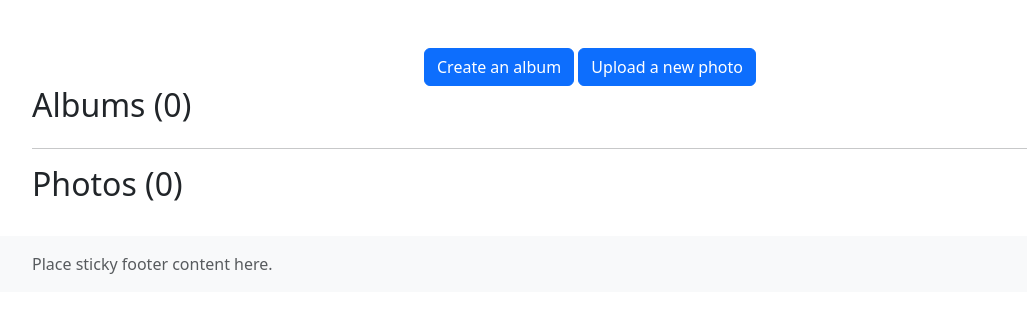
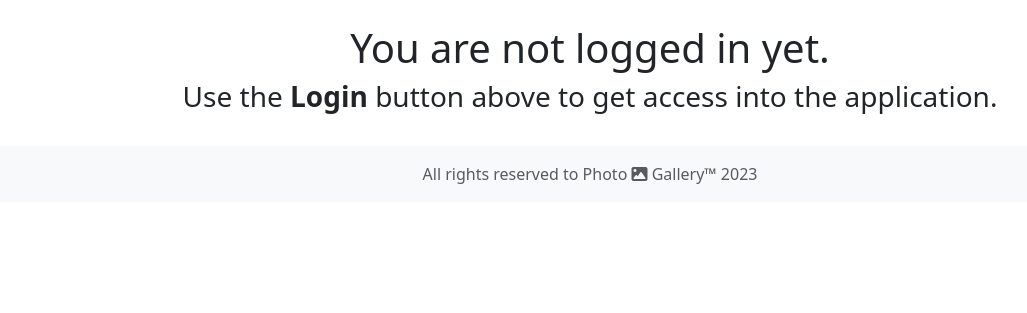
Before and after one commit to tiberiu-dascal/GALLERY, a Django app: page / in a window 1280 px wide. Shown: the part 56-369 px from the top of the page, without its empty margins (50-1077 px from the left). Run offline with Django 4.2, Linux system fonts and the light colour scheme; some libraries are stand-ins or nearby versions.

Commit message:
Refactored templates and added django-crispy-forms package in Pipfile

```diff
--- a/gallery/templates/base.html
+++ b/gallery/templates/base.html
@@ -117,6 +117,7 @@
                     data-bs-dismiss="alert"
                     aria-label="Close"></button>
           </div>
+        </div>
         {% endfor %}
         {% endif %}
         <main class="flex-shrink-0">
@@ -136,8 +137,8 @@
         </main>
         <br>
         <footer class="footer mt-auto py-3 bg-body-tertiary">
-                <div class="container">
-                    <span class="text-body-secondary">Place sticky footer content here.</span>
+            <div class="container text-center">
+                <span class="text-body-secondary ">All rights reserved to Photo <i class="fa-solid fa-image"></i> Gallery&trade; 2023</span>
             </div>
         </footer>
     </body>
--- a/gallery/templates/index.html
+++ b/gallery/templates/index.html
@@ -2,6 +2,7 @@
 {% load static %}
 {% block title %}Home :: Photo Gallery{% endblock %}
 {% block content %}
+    {% if user.is_authenticated %}
     <div class="row text-center">
         <div class="col-lg-12">
             {% if albums|length < 1 %}
@@ -19,40 +20,19 @@
             {% endif %}
         </div>
     </div>
-    <div class="row">
-        <h2>Albums ({{ albums|length }})</h2>
-        {% for album in albums %}
-            <div class="col-lg-3 col-md-6 col-sm-12 mt-4">
-                <div class="card shadow-sm">
-                    <a href="/album/{{ admin.id }}/">
-                        <img src="{{ album.cover.url }}"
-                             width="100%"
-                             height="150px"
-                             alt="{{ album.title }}"
-                             style="object-fit:cover;
-                                    padding:3px">
-                    </a>
-                    <div class="card-body">
-                        <p class="card-text">{{ album.title }}</p>
-                        <div class="d-flex justify-content-between align-items-center">
-                            <div class="btn-group">
-                                <a href="/map/{{ album.id }}"
-                                   type="button"
-                                   class="btn btn-sm btn-outline-secondary">
-                                    <i class="fa-solid fa-map"></i> View
-                                </a>
-                                <a href="/{{ album.id }}/delete/" class="btn btn-sm btn-outline-danger">Delete</a>
-                            </div>
-                        </div>
-                    </div>
-                </div>
-            </div>
-        {% endfor %}
-    </div>
-    <hr>
-    <div class="row">
-        <h2>Photos ({{ photos|length }})</h2>
-        {% for photo in photos %}
+    {% for album in albums %}
+    <p>
+      <a class="btn btn-outline-primary"
+        data-bs-toggle="collapse"
+        href="#{{ album.id }}"
+        role="button"
+        aria-expanded="true"
+        aria-controls="{{ album.id }}">
+        Album: {{ album.title}} ({{ album.photo_set.all|length }})
+      </a>
+    </p>
+    <div class="row collapse show" id={{ album.id }}>
+        {% for photo in album.photo_set.all %}
             <div class="col-lg-3 col-md-6 col-sm-12 mt-4">
                 <div class="card shadow-sm">
                     <a data-fancybox="gallery" href="{{ photo.image.url }}">
@@ -67,7 +47,7 @@
                         <p class="card-text">{{ photo.title }}</p>
                         <div class="d-flex justify-content-between align-items-center">
                             <div class="btn-group">
-                                <a href="/map/{{ photo.album.id }}"
+                                <a href="/map/{{ album.id }}"
                                    type="button"
                                    class="btn btn-sm btn-outline-secondary">
                                     <i class="fa-solid fa-map"></i> View
@@ -80,4 +60,15 @@
             </div>
         {% endfor %}
     </div>
+    <hr>
+    {% endfor %}
+    {% else %}
+        <div class="row text-center">
+            <div class="col-lg-12">
+              <h1>You are not logged in yet.</h1>
+              <h3>Use the <strong>Login</strong> button above to get access into the application.</h3>
+            </div>
+        </div>
+
+    {% endif %}
 {% endblock %}
--- a/gallery/templates/user.html
+++ b/gallery/templates/user.html
@@ -13,7 +13,7 @@
             <div class="col-lg-3 col-md-6 col-sm-12 mt-4">
                 <div class="card shadow-sm">
                     <a href="/album/{{ album.id }}/">
-                        <img src="https://icon-library.com/images/gallery-icon-png/gallery-icon-png-5.jpg"
+                        <img src="/static/favicon_io/android-chrome-512x512.png"
                              width="305px"
                              height="150px"
                              alt="album cover"
```
Also changed, not shown: gallery/db.sqlite3. Lines whose indentation alone changed are shown as unchanged.
